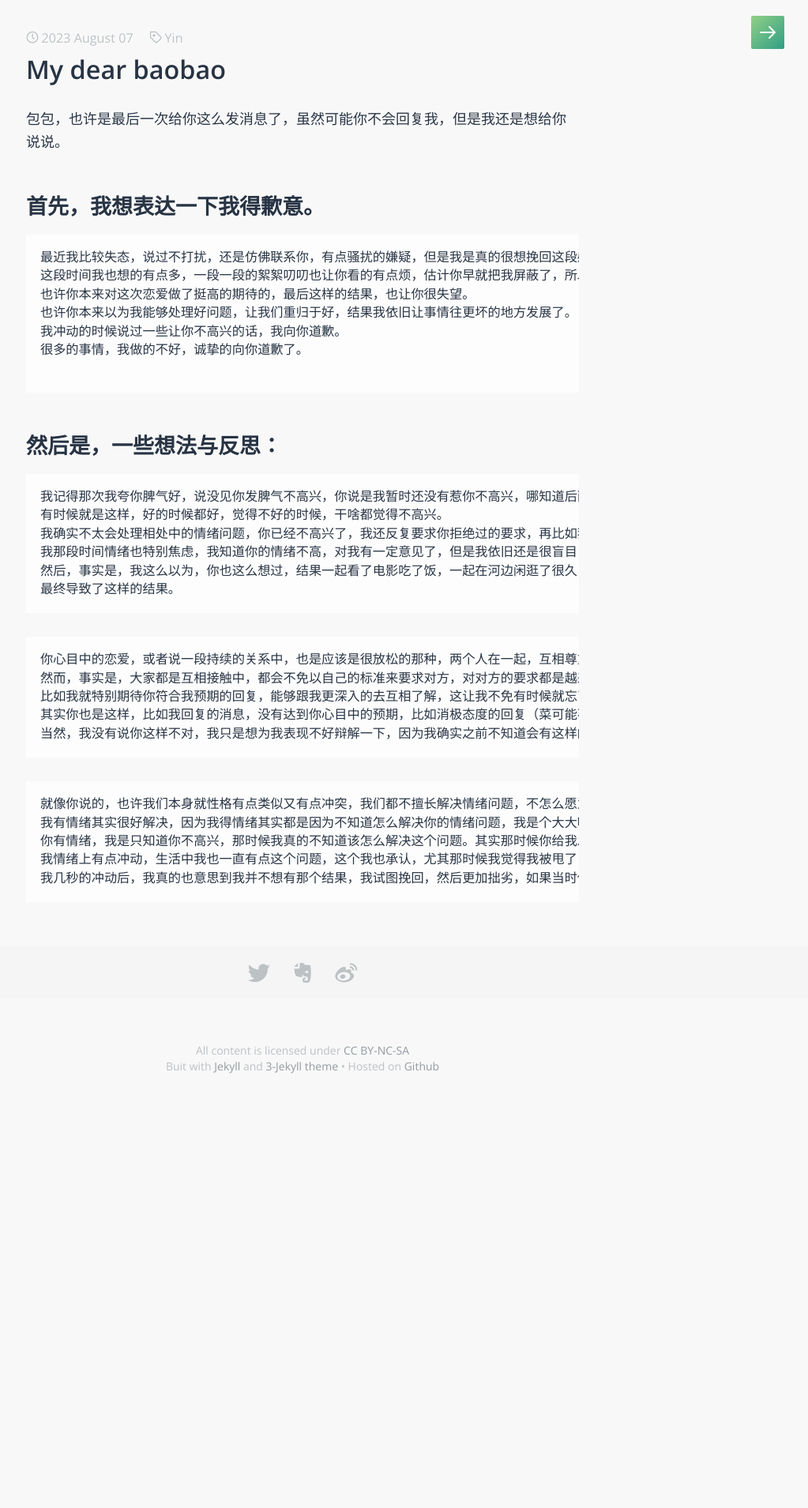
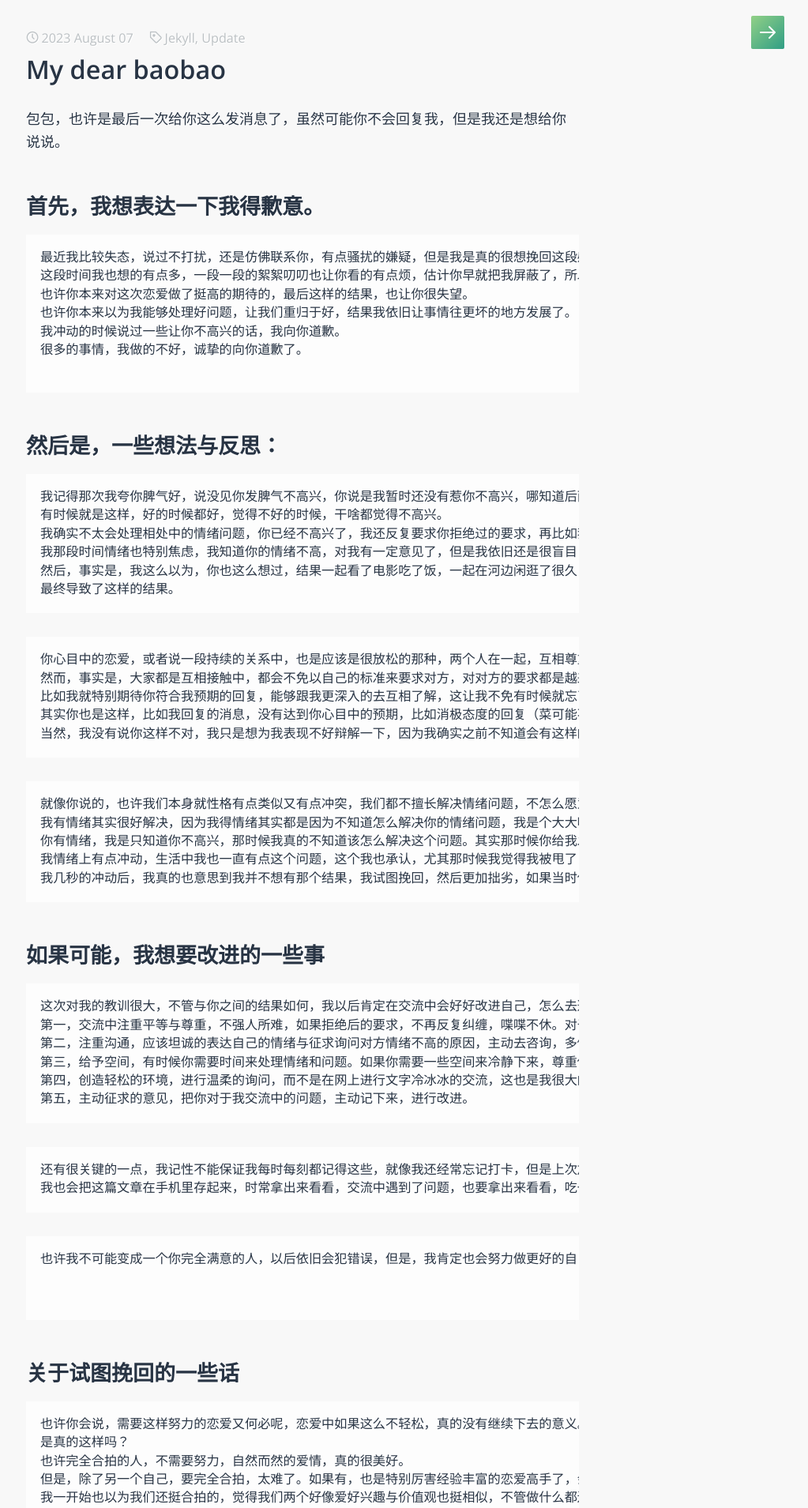
Before and after one commit to yqh2002/yqh2002.github.io, a Jekyll site: the page built from _posts/2016-03-22-myfirstblog.markdown, in a window 1280 px wide. Shown: the top 1909 px of the page at 79% size, without its empty margins (257-1280 px from the left). Built offline with Jekyll 4.4.1, drawn with Linux system fonts in a browser that asks for light colours; some web fonts are replaced; comment, search, counter and statistics services are not loaded; some of the changed text lies outside the part shown.

Commit message:
Update 2016-03-22-myfirstblog.markdown

````diff
--- a/_posts/2016-03-22-myfirstblog.markdown
+++ b/_posts/2016-03-22-myfirstblog.markdown
@@ -2,11 +2,12 @@
 layout: post
 title:  "My dear baobao"
 date:   2023-08-07 20:48:49
-categories: Yin
-tags: Yin
+categories: Jekyll Update
+tags: Jekyll Update
 ---
 
 包包，也许是最后一次给你这么发消息了，虽然可能你不会回复我，但是我还是想给你说说。
+
 
 ## 首先，我想表达一下我得歉意。
 
@@ -49,3 +50,64 @@
 我情绪上有点冲动，生活中我也一直有点这个问题，这个我也承认，尤其那时候我觉得我被甩了，还要被数落，情绪上来了，就有点冲动的抱怨了几句，让你觉得是在攻击你。
 我几秒的冲动后，我真的也意思到我并不想有那个结果，我试图挽回，然后更加拙劣，如果当时保留一下时间空间，也许结果能够强一点。
 ```
+
+## 如果可能，我想要改进的一些事
+
+```
+这次对我的教训很大，不管与你之间的结果如何，我以后肯定在交流中会好好改进自己，怎么去避免以后再出现这样的问题。
+第一，交流中注重平等与尊重，不强人所难，如果拒绝后的要求，不再反复纠缠，喋喋不休。对于对方的任意成果，不管我自己以为的好坏，不妄加判断，就算觉得不好，也不进行肆意批评。
+第二，注重沟通，应该坦诚的表达自己的情绪与征求询问对方情绪不高的原因，主动去咨询，多倾听，而不是直接粗暴的直接提出自以为是的解决方法，而是应该倾听后给予支持。
+第三，给予空间，有时候你需要时间来处理情绪和问题。如果你需要一些空间来冷静下来，尊重你的需要，不过于逼问。
+第四，创造轻松的环境，进行温柔的询问，而不是在网上进行文字冷冰冰的交流，这也是我很大的一个问题，在网上我打字感觉确实让人觉得冷冰冰的，尤其是每句话带句号，我以后也要避免情侣间这么交流。
+第五，主动征求的意见，把你对于我交流中的问题，主动记下来，进行改进。
+```
+
+```
+还有很关键的一点，我记性不能保证我每时每刻都记得这些，就像我还经常忘记打卡，但是上次加了一个闹钟之后，我真的就再也没有下班忘记打卡过了。
+我也会把这篇文章在手机里存起来，时常拿出来看看，交流中遇到了问题，也要拿出来看看，吃一堑长一智，不能总倒在一个坑里。
+```
+
+```
+也许我不可能变成一个你完全满意的人，以后依旧会犯错误，但是，我肯定也会努力做更好的自己，包括学习更多的交流的技巧与经验，去了解更多的约会的流程，去提升自己的外貌身材，提升自己的收入，不管是恋爱中的自己，还是生活中或者事业中的自己，只有把自己的个人属性能力提高了，才能真正的吸引到人。
+
+
+```
+
+## 关于试图挽回的一些话
+
+```
+也许你会说，需要这样努力的恋爱又何必呢，恋爱中如果这么不轻松，真的没有继续下去的意义。
+是真的这样吗？
+也许完全合拍的人，不需要努力，自然而然的爱情，真的很美好。
+但是，除了另一个自己，要完全合拍，太难了。如果有，也是特别厉害经验丰富的恋爱高手了，会用让人最舒坦的方式进行恋爱，当然，我并不是那样厉害的人。
+我一开始也以为我们还挺合拍的，觉得我们两个好像爱好兴趣与价值观也挺相似，不管做什么都还挺快乐的，实际上，发生不高兴的事情后，才发现我们之间，确实差异还是挺大的。
+然后，我还想给你讲讲我姐姐的故事，她跟我姐夫，两个人是大学同学，现在毕业后结婚已经十几年了，两个人事业有成，家庭和睦。两个人看着很顺利，实际上，她们价值观差距也不小，我姐夫有事业心，有些独断专行，我姐姐心思细腻，但是有点懒，他们现在也会因为一些小事吵架，我姐姐做过一些让步，我姐夫也进行努力，才有了他们和谐的家庭。
+任何情感与联系，都不是完全不会出问题的，包括父母子女，老夫老妻，也都或多或少的出现过一些问题，我们之间，也没有什么原则性的重大问题。
+我希望能够
+```
+
+```
+我的梦想是，希望能找个快快乐乐的女孩，
+一起在家做饭，看片打游戏，
+一起出去品尝美食，兜风旅游，
+再生上一个或者两个娃儿，一起看着他们快乐成长。
+
+```
+
+```
+我的梦想一直都没有变，包包，我多么希望，你真的就是我梦想中的那个女孩啊。
+```
+
+## 最后
+```
+亲爱的包包，
+我们曾经走过一段美好的时光，但也明白现在的情况可能让你感到困惑和疲惫。我想告诉你，我深深地爱着你，我依旧对我们的未来充满了希望和憧憬。我们曾经一起经历了很多美食与快乐，我不愿意就这样放弃我们之间的感情。
+
+我也知道，我们都有自己的问题和挑战，但正是这些经历让我们更加坚强，更有能力面对未来的一切。我承认，我可能在过去的某些时刻让你失望，让你难过，我为此感到非常抱歉。我从这些错误中学到了很多，我愿意为了我们的未来，为了我们之间的爱情，努力成长和改进。
+
+我想请你给我们一个机会，让我展示我真正的改变和决心。我会全心全意地投入，为我们创造一个更加美好的明天。我相信，我们可以共同克服任何困难，共同享受更多的欢笑和幸福。
+
+请考虑一下，给我们的故事一个重新开始的机会。我会等待你的决定，无论你的选择如何，我都会尊重并珍惜。但我希望，我们能够再续前缘，一起走向更美好的未来。
+
+爱你，永远。
+```
````
